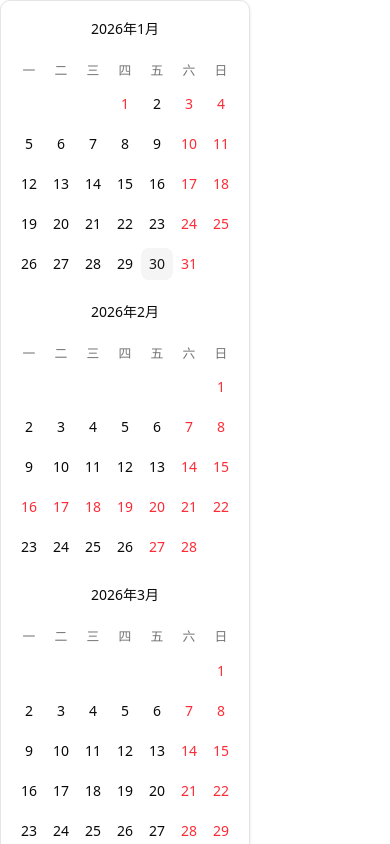
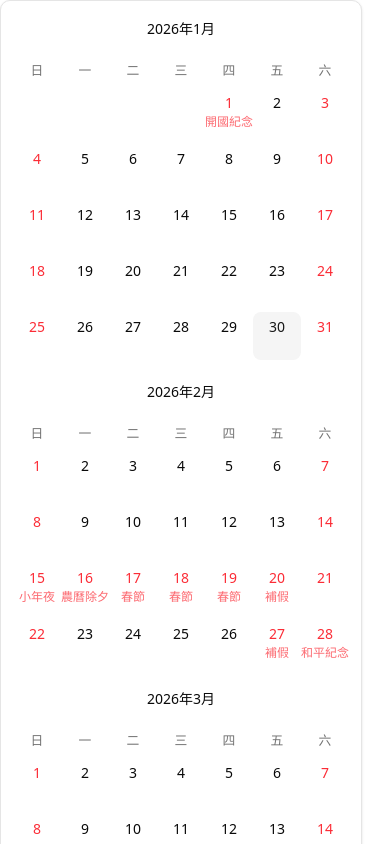
Before and after one commit to garylin0969/holihack-tw, a Next.js app: page / in a window 390 px wide. Shown: the top 844 px of the page. Built offline with nearby package versions, Linux system fonts and the light colour scheme.

Commit message:
feat: update home page content with project introduction

```diff
--- a/src/app/page.tsx
+++ b/src/app/page.tsx
@@ -1,10 +1,11 @@
 'use client';
 
 import { useMemo } from 'react';
-import { Calendar } from '@/components/ui/calendar';
+import { Calendar, CalendarDayButton } from '@/components/ui/calendar';
 import { zhTW } from 'date-fns/locale';
 import { useIsMounted } from '@/hooks';
 import holidayData from '@/data/processed/2026.json';
+import type { DayButton } from 'react-day-picker';
 
 /** 將 YYYYMMDD 格式字串轉換為 Date 物件 */
 const parseDate = (dateStr: string): Date => {
@@ -14,11 +15,52 @@ const parseDate = (dateStr: string): Date => {
     return new Date(year, month, day);
 };
 
+/** 將 Date 物件格式化為 YYYYMMDD 字串，用於查詢對應表 */
+const formatDateKey = (date: Date): string => {
+    const year = date.getFullYear();
+    const month = String(date.getMonth() + 1).padStart(2, '0');
+    const day = String(date.getDate()).padStart(2, '0');
+    return `${year}${month}${day}`;
+};
+
 const Home = () => {
     const isMounted = useIsMounted();
 
     /** 取得所有假日的 Date 陣列 */
     const holidayDates = useMemo(() => holidayData.filter((d) => d.isHoliday).map((d) => parseDate(d.date)), []);
+
+    /** 建立日期到備註的對應表（僅包含有備註的日期） */
+    const descriptionMap = useMemo(() => {
+        const map = new Map<string, string>();
+        holidayData.forEach((d) => {
+            if (d.description) {
+                map.set(d.date, d.description);
+            }
+        });
+        return map;
+    }, []);
+
+    /** 自訂 DayButton 元件：在日期下方顯示備註 */
+    const CustomDayButton = useMemo(() => {
+        return function CustomDayButton(props: React.ComponentProps<typeof DayButton>) {
+            const dateKey = formatDateKey(props.day.date);
+            const description = descriptionMap.get(dateKey);
+
+            return (
+                <CalendarDayButton {...props}>
+                    {/* 顯示原本的日期數字 */}
+                    {props.children}
+                    {/* 顯示備註文字，若無備註則顯示空白佔位 */}
+                    <span
+                        title={description}
+                        className="truncate text-[0.6rem] leading-tight opacity-80 w-full line-clamp-1"
+                    >
+                        {description || '\u00A0'}
+                    </span>
+                </CalendarDayButton>
+            );
+        };
+    }, [descriptionMap]);
 
     if (!isMounted) return null; // 避免日期轉換造成 hydration error
 
@@ -33,6 +75,8 @@ const Home = () => {
                 locale={zhTW}
                 // 是否顯示非當月的日期（灰色日期）
                 showOutsideDays={false}
+                // 星期起始日：0=週日, 1=週一（預設看 locale）
+                weekStartsOn={0}
                 // 同時顯示的月份數量
                 numberOfMonths={12}
                 // 禁用月份切換功能
@@ -47,8 +91,14 @@ const Home = () => {
                 modifiersClassNames={{ holiday: 'text-red-500' }}
                 // 覆寫內部元素的 CSS 類別
                 classNames={{
+                    // 因為要放文字，建議把格子撐大一點
+                    day: 'h-12 w-12 p-0 font-normal aria-selected:opacity-100',
                     // 月份容器：使用 grid 排版，響應式調整欄數
-                    months: 'grid grid-cols-1 sm:grid-cols-2 md:grid-cols-3 lg:grid-cols-4 gap-4',
+                    months: 'grid grid-cols-1 md:grid-cols-2 lg:grid-cols-3 xl:grid-cols-4 gap-4',
+                }}
+                // 自訂元件：使用帶有備註顯示的 DayButton
+                components={{
+                    DayButton: CustomDayButton,
                 }}
             />
         </>
```
